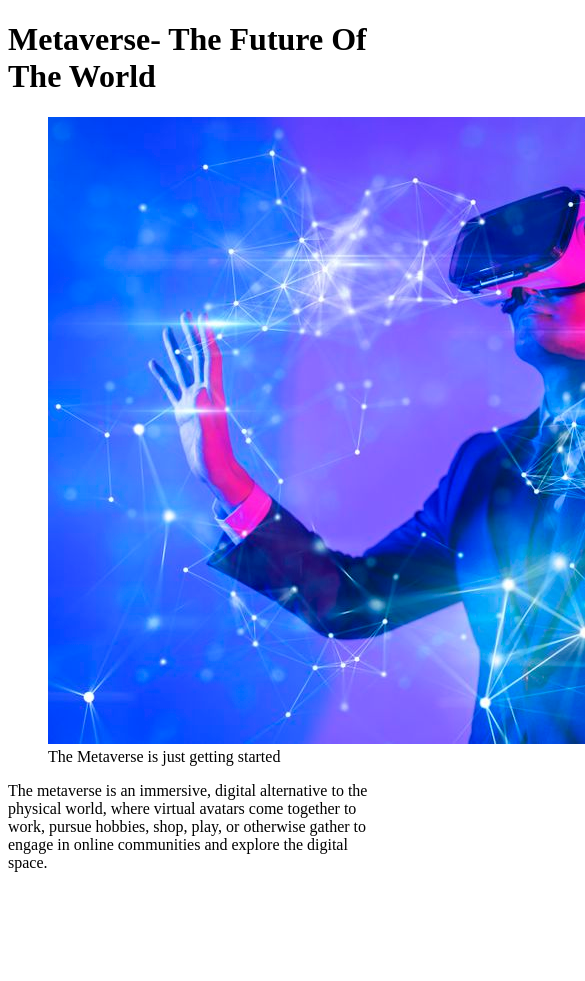
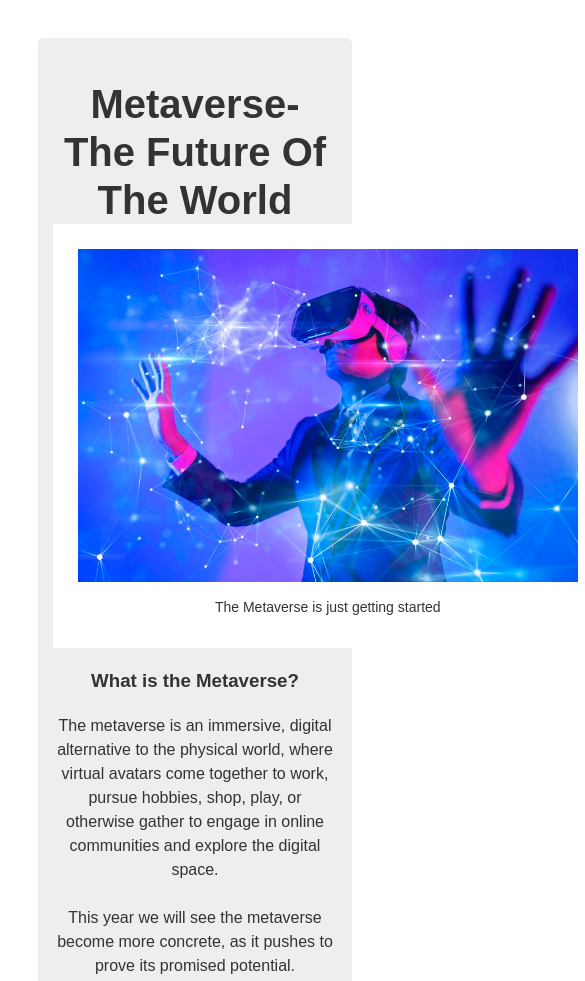
Before and after one commit to anishmanchanda/Future-Of-The-World--with-METAVERSE, a plain HTML site: page index.html in a window 390 px wide. Shown: the top 981 px of the page, 585 px wide, since content can reach past the window. Before the commit the page ends 880 px from the top, so only its background shows below. Drawn offline with Linux system fonts and the light colour scheme.

Commit message:
added css

```diff
--- a/index.html
+++ b/index.html
@@ -2,6 +2,7 @@
 <html>
     <main id="main">
     <head>
+        <link rel="stylesheet" href="style.css">
         <h1 id="title"> Metaverse- The Future Of The World</h1>
 
     </head>
@@ -16,10 +17,11 @@
         </figure>
 
         <section ID="metaverse-explained">
+            <h3>What is the Metaverse?</h3>
             <div>The metaverse is an immersive, digital alternative to the physical world, where virtual avatars come together to work, pursue hobbies, shop, play, or otherwise gather to engage in online communities and explore the digital space.</div>
+            <br>
+            <div>This year we will see the metaverse become more concrete, as it pushes to prove its promised potential.</div>
         </section>
-
-
     </body>
     </main>
 </html>
--- /dev/null
+++ b/style.css
@@ -0,0 +1,94 @@
+html{font-size: 10px;}
+
+body{
+  font-family: calibiri,Arial ;
+  font-size: 1.6rem;
+  line-height: 1.5;
+  text-align: center;
+  color: #333;
+  margin: 1cm;
+}
+h1{
+  font-size: 4rem;
+  margin-bottom: 0;
+}
+
+@media (max-width: 460px){
+  h1{
+    font-size: 3.5 rem;
+    line-height: 1.2;
+  }
+}
+
+h2{
+  font-size: 3.25rem;
+}
+
+a{color: #477ca7}
+a:visited{
+  color: #74638f
+}
+#main {
+  margin: 30px 8px;
+  padding: 15px;
+  border-radius: 5px;
+  background: #eee;
+}
+@media (max-width: 460px) {
+  #main {
+    margin: 0;
+  }
+}
+
+img {
+  max-width: 100%;
+  display: block;
+  height: auto;
+  margin: 0 auto;
+}
+
+#img-div {
+  background: white;
+  padding: 25px;
+  margin: 0;
+  width: 500px;
+  ;
+}
+
+#img-caption {
+  margin: 15px 0 5px 0;
+  text-align: center;
+}
+
+@media (max-width: 460px) {
+  #img-caption {
+    font-size: 1.4rem;
+  }
+}
+
+#headline {
+  margin: 50px 0;
+  text-align: center;
+}
+
+ul {
+  max-width: 550px;
+  margin: 0 auto 50px auto;
+  text-align: left;
+  line-height: 1.6;
+}
+
+li {
+  margin: 16px 0;
+}
+
+blockquote {
+  font-style: italic;
+  max-width: 545px;
+  margin: 0 auto 50px auto;
+  text-align: left;
+}
+
+#image{
+  width:500px
+}
```
